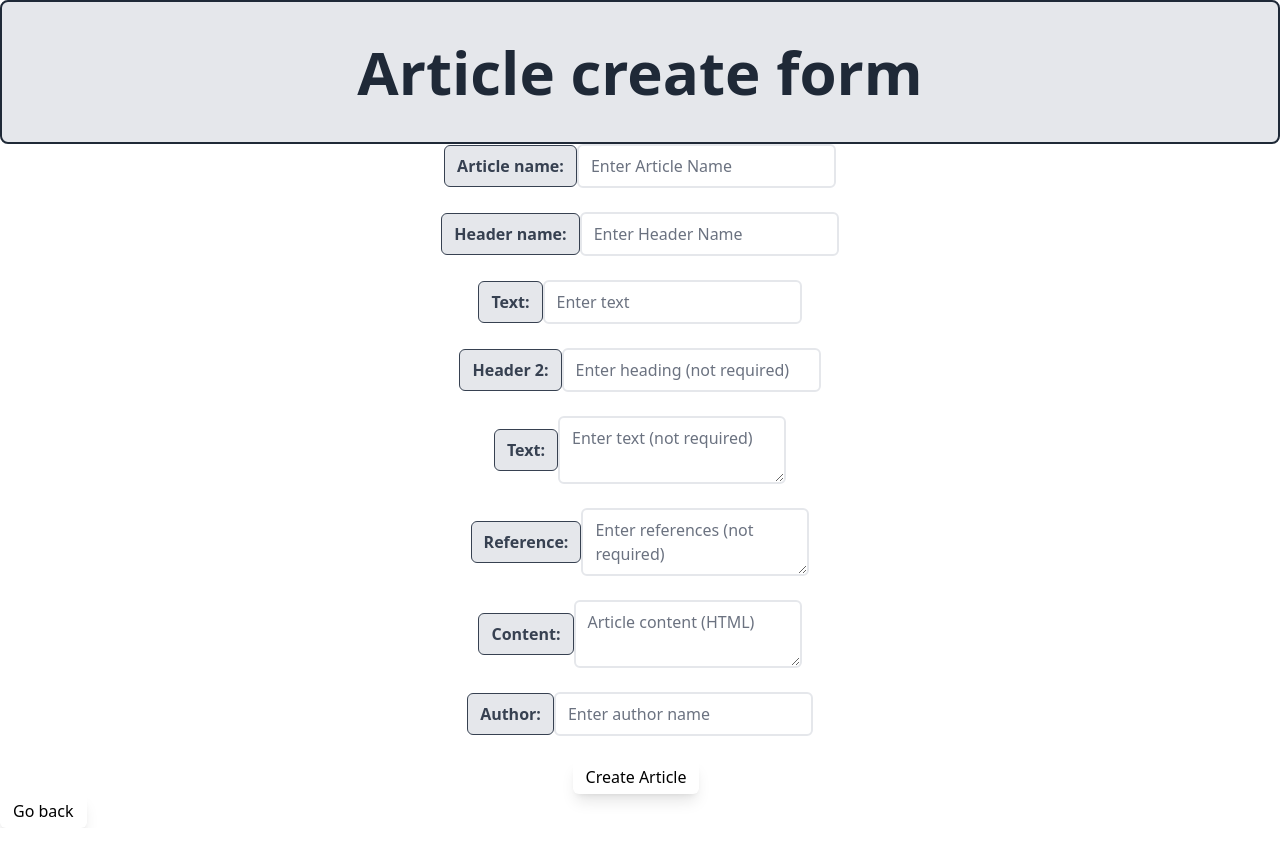
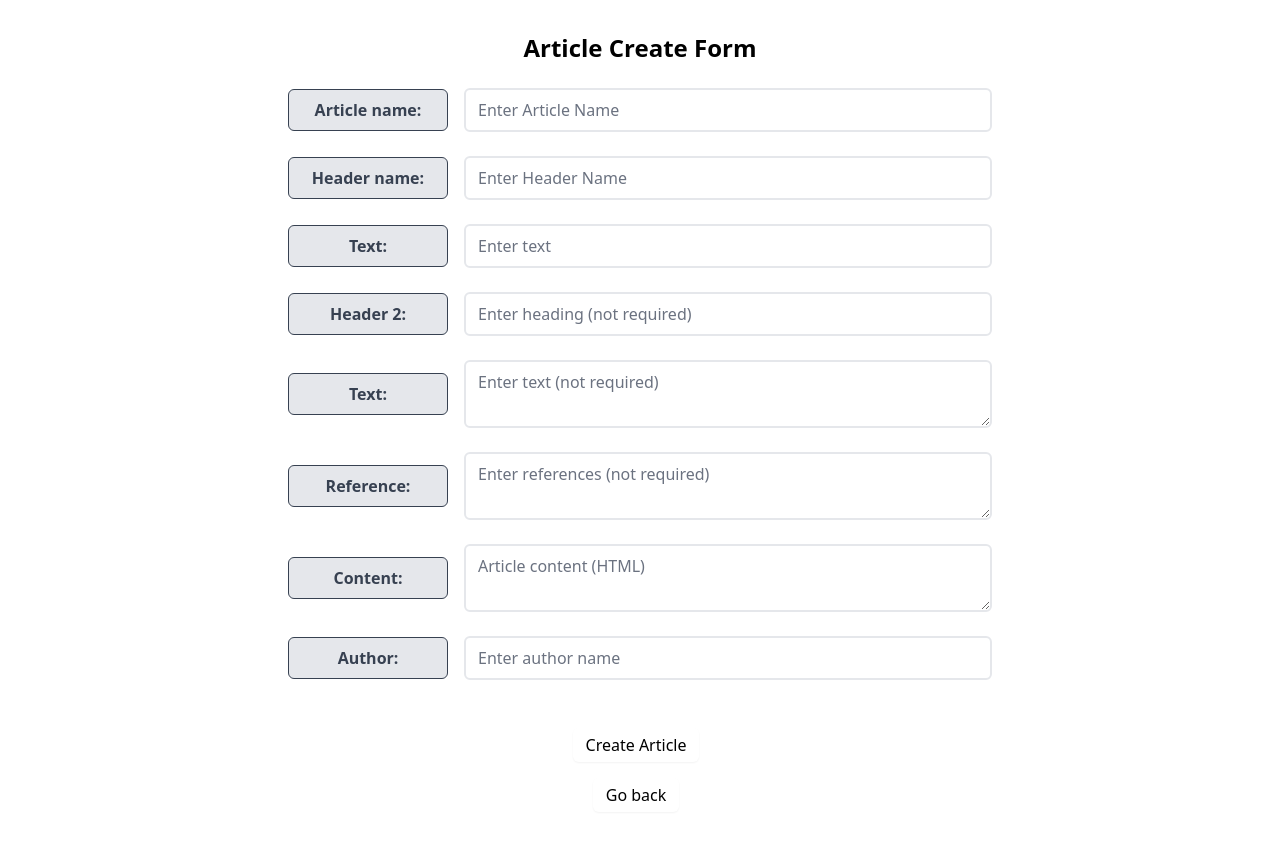
Before and after one commit to CrazyGuyExe/Project-WAP-MAY-2024-bca01c1e0a825b41fdba1ce2ea94e338aedb0fd3, a React (Vite) app in the folder client/: page /createarticle in a window 1280 px wide. Built offline with nearby package versions, Linux system fonts and the light colour scheme.

Commit message:
Dominick commit 3

```diff
--- a/client/src/pages/ArticleCreateForm/ArticleCreateForm.jsx
+++ b/client/src/pages/ArticleCreateForm/ArticleCreateForm.jsx
@@ -29,14 +29,14 @@ export default function ArticleCreateForm() {
         return navigate(`/createdarticle/${id}`)
     }
 
-    return (
+    return (//setter max width
        <>
-            <h1 className="rounded-lg border-2 border-gray-800 bg-gray-200 p-10 text-center text-gray-800">
-                Article create form
-            </h1>
-            <form className="">
-                <div className="flex items-center justify-center">
-                    <p className="5 rounded-md border border-gray-700 bg-gray-200 px-3 py-2 text-center font-semibold text-gray-700">
+    <div className=" max-w-3xl mx-auto p-8">
+        <h1 className="text-center text-2xl font-semibold mb-6">Article Create Form</h1>
+        <form>
+            <div className="grid grid-cols-1 gap-6">
+                <div className="flex items-center">
+                    <p className="w-40 rounded-md border border-gray-700 bg-gray-200 px-3 py-2 text-center font-semibold text-gray-700">
                         Article name:
                     </p>
                     <input
@@ -45,13 +45,12 @@ export default function ArticleCreateForm() {
                         required
                         placeholder="Enter Article Name"
                         onChange={(e) => handleChange(e)}
-                        className="rounded-md border-2 border-gray-200 px-3 py-2 text-gray-700 placeholder-gray-500 focus:border-green-600 focus:outline-none"
+                        className="flex-1 ml-4 rounded-md border-2 border-gray-200 px-3 py-2 text-gray-700 placeholder-gray-500 focus:border-green-600 focus:outline-none"
                     />
                 </div>
 
-                <br></br>
-                <div className="flex items-center justify-center">
-                    <p className="5 rounded-md border border-gray-700 bg-gray-200 px-3 py-2 text-center font-semibold text-gray-700">
+                <div className="flex items-center">
+                    <p className="w-40 rounded-md border border-gray-700 bg-gray-200 px-3 py-2 text-center font-semibold text-gray-700">
                         Header name:
                     </p>
                     <input
@@ -60,12 +59,12 @@ export default function ArticleCreateForm() {
                         required
                         placeholder="Enter Header Name"
                         onChange={(e) => handleChange(e)}
-                        className="rounded-md border-2 border-gray-200 px-3 py-2 text-gray-700 placeholder-gray-500 focus:border-green-600 focus:outline-none"
+                        className="flex-1 ml-4 rounded-md border-2 border-gray-200 px-3 py-2 text-gray-700 placeholder-gray-500 focus:border-green-600 focus:outline-none"
                     />
                 </div>
-                <br></br>
-                <div className="flex items-center justify-center">
-                    <p className="5 rounded-md border border-gray-700 bg-gray-200 px-3 py-2 text-center font-semibold text-gray-700">
+
+                <div className="flex items-center">
+                    <p className="w-40 rounded-md border border-gray-700 bg-gray-200 px-3 py-2 text-center font-semibold text-gray-700">
                         Text:
                     </p>
                     <input
@@ -74,13 +73,12 @@ export default function ArticleCreateForm() {
                         required
                         placeholder="Enter text"
                         onChange={(e) => handleChange(e)}
-                        className="rounded-md border-2 border-gray-200 px-3 py-2 text-gray-700 placeholder-gray-500 focus:border-green-600 focus:outline-none"
+                        className="flex-1 ml-4 rounded-md border-2 border-gray-200 px-3 py-2 text-gray-700 placeholder-gray-500 focus:border-green-600 focus:outline-none"
                     />
                 </div>
 
-                <br></br>
-                <div className="flex items-center justify-center">
-                    <p className="5 rounded-md border border-gray-700 bg-gray-200 px-3 py-2 text-center font-semibold text-gray-700">
+                <div className="flex items-center">
+                    <p className="w-40 rounded-md border border-gray-700 bg-gray-200 px-3 py-2 text-center font-semibold text-gray-700">
                         Header 2:
                     </p>
                     <input
@@ -89,58 +87,51 @@ export default function ArticleCreateForm() {
                         required
                         placeholder="Enter heading (not required)"
                         onChange={(e) => handleChange(e)}
-                        className="rounded-md border-2 border-gray-200 px-3 py-2 text-gray-700 placeholder-gray-500 focus:border-green-600 focus:outline-none"
+                        className="flex-1 ml-4 rounded-md border-2 border-gray-200 px-3 py-2 text-gray-700 placeholder-gray-500 focus:border-green-600 focus:outline-none"
                     />
                 </div>
 
-                <br></br>
-                <div className="flex items-center justify-center">
-                    <p className="5 rounded-md border border-gray-700 bg-gray-200 px-3 py-2 text-center font-semibold text-gray-700">
+                <div className="flex items-center">
+                    <p className="w-40 rounded-md border border-gray-700 bg-gray-200 px-3 py-2 text-center font-semibold text-gray-700">
                         Text:
                     </p>
                     <textarea
-                        type="text"
                         name="body2"
                         required
                         placeholder="Enter text (not required)"
                         onChange={(e) => handleChange(e)}
-                        className="rounded-md border-2 border-gray-200 px-3 py-2 text-gray-700 placeholder-gray-500 focus:border-green-600 focus:outline-none"
+                        className="flex-1 ml-4 rounded-md border-2 border-gray-200 px-3 py-2 text-gray-700 placeholder-gray-500 focus:border-green-600 focus:outline-none"
                     />
                 </div>
 
-                <br></br>
-                <div className="flex items-center justify-center">
-                    <p className="5 rounded-md border border-gray-700 bg-gray-200 px-3 py-2 text-center font-semibold text-gray-700">
+                <div className="flex items-center">
+                    <p className="w-40 rounded-md border border-gray-700 bg-gray-200 px-3 py-2 text-center font-semibold text-gray-700">
                         Reference:
                     </p>
                     <textarea
-                        type="text"
                         name="reference"
                         required
                         placeholder="Enter references (not required)"
                         onChange={(e) => handleChange(e)}
-                        className="rounded-md border-2 border-gray-200 px-3 py-2 text-gray-700 placeholder-gray-500 focus:border-green-600 focus:outline-none"
+                        className="flex-1 ml-4 rounded-md border-2 border-gray-200 px-3 py-2 text-gray-700 placeholder-gray-500 focus:border-green-600 focus:outline-none"
                     />
                 </div>
 
-                <br></br>
-                <div className="flex items-center justify-center">
-                    <p className="5 rounded-md border border-gray-700 bg-gray-200 px-3 py-2 text-center font-semibold text-gray-700">
+                <div className="flex items-center">
+                    <p className="w-40 rounded-md border border-gray-700 bg-gray-200 px-3 py-2 text-center font-semibold text-gray-700">
                         Content:
                     </p>
                     <textarea
-                        type="text"
                         name="content"
                         required
                         placeholder="Article content (HTML)"
                         onChange={(e) => handleChange(e)}
-                        className="rounded-md border-2 border-gray-200 px-3 py-2 text-gray-700 placeholder-gray-500 focus:border-green-600 focus:outline-none"
+                        className="flex-1 ml-4 rounded-md border-2 border-gray-200 px-3 py-2 text-gray-700 placeholder-gray-500 focus:border-green-600 focus:outline-none"
                     />
                 </div>
 
-                <br></br>
-                <div className="flex items-center justify-center">
-                    <p className="5 rounded-md border border-gray-700 bg-gray-200 px-3 py-2 text-center font-semibold text-gray-700">
+                <div className="flex items-center">
+                    <p className="w-40 rounded-md border border-gray-700 bg-gray-200 px-3 py-2 text-center font-semibold text-gray-700">
                         Author:
                     </p>
                     <input
@@ -149,25 +140,30 @@ export default function ArticleCreateForm() {
                         required
                         placeholder="Enter author name"
                         onChange={(e) => handleChange(e)}
-                        className="rounded-md border-2 border-gray-200 px-3 py-2 text-gray-700 placeholder-gray-500 focus:border-green-600 focus:outline-none"
+                        className="flex-1 ml-4 rounded-md border-2 border-gray-200 px-3 py-2 text-gray-700 placeholder-gray-500 focus:border-green-600 focus:outline-none"
                     />
                 </div>
 
-                <br></br>
-                <div className="flex items-center justify-center">
+                <div className="flex justify-center mt-6">
                     <button
-                        className="relative mr-2 inline-block rounded-md border border-transparent px-3 py-1 shadow-lg transition-colors duration-300 hover:bg-green-500 hover:text-white"
+                        type="button"
+                        className="relative mr-2 inline-block rounded-md border border-transparent px-3 py-1 shadow-sm transition-colors duration-300 hover:bg-green-500 hover:text-white"
                         onClick={handlePost}
                     >
                         Create Article
-                    </button>{' '}
+                    </button>
+                </div>
             </div>
         </form>
-            <Link to={'/'}>
-                <p className="relative mr-2 inline-block rounded-md border border-transparent px-3 py-1 shadow-lg transition-colors duration-300 hover:bg-red-500 hover:text-white">
+        <div className="flex justify-center mt-4">
+            <Link to="/">
+                <p className="relative mr-2 inline-block rounded-md border border-transparent px-3 py-1 shadow-sm transition-colors duration-300 hover:bg-red-500 hover:text-white">
                     Go back
                 </p>
             </Link>
+        </div>
+    </div>
 </>
+
     )
 }
--- a/client/src/pages/ArticleList/ArticleList.jsx
+++ b/client/src/pages/ArticleList/ArticleList.jsx
@@ -1,24 +1,24 @@
-import { Link } from "react-router-dom";
-import ArticleLink from "./ArticleLink";
-import { useState, useEffect } from "react";
-import { getArticles } from "../../models/Article";
+import { Link } from 'react-router-dom'
+import ArticleLink from './ArticleLink'
+import { useState, useEffect } from 'react'
+import { getArticles } from '../../models/Article'
 
 export default function ArticleList() {
-  const [articles, setArticles] = useState();
-  const [isLoaded, setLoaded] = useState(false);
+    const [articles, setArticles] = useState()
+    const [isLoaded, setLoaded] = useState(false)
 
     const load = async () => {
-    const data = await getArticles();
-    if (data.status === 500 || data.status === 404) return setLoaded(null);
+        const data = await getArticles()
+        if (data.status === 500 || data.status === 404) return setLoaded(null)
         if (data.status === 200) {
-      setArticles(data.payload);
-      setLoaded(true);
+            setArticles(data.payload)
+            setLoaded(true)
         }
     }
 
     useEffect(() => {
-    load();
-  }, []);
+        load()
+    }, [])
 
     if (isLoaded === null) {
         return (
@@ -38,15 +38,22 @@ export default function ArticleList() {
 
     return (
         <>
-      <h1>Article list</h1>
-      {
-        articles.map((article, index) => (
+            <h1 className="text-center">Article list</h1>
+            <div className="flex justify-center">
+                <div className="p w-40 rounded-lg bg-gray-100 p-6 text-center shadow-md">
+                    {articles.map((article, index) => (
                         <ArticleLink key={index} {...article} />
-        ))
-      }
-      <Link to={"/"}>
-        <p>Go back</p>
+                    ))}
+                </div>
+            </div>
+
+            <Link to={'/'}>
+                <div className="flex justify-center">
+                    <p className="p top-5 relative mr-2 inline-block rounded-md border border-transparent px-3 py-1 shadow-sm transition-colors duration-300 hover:bg-red-500 hover:text-white">
+                        Go back
+                    </p>
+                </div>
             </Link>
         </>
-  );
+    )
 }
```
Also changed, not shown: client/src/pages/MainPage/MainPage.jsx (+43 -25 lines), client/src/pages/SearchByNameArticle/SearchByNameArticle.jsx (+50 -30 lines). Lines whose indentation alone changed are shown as unchanged.
